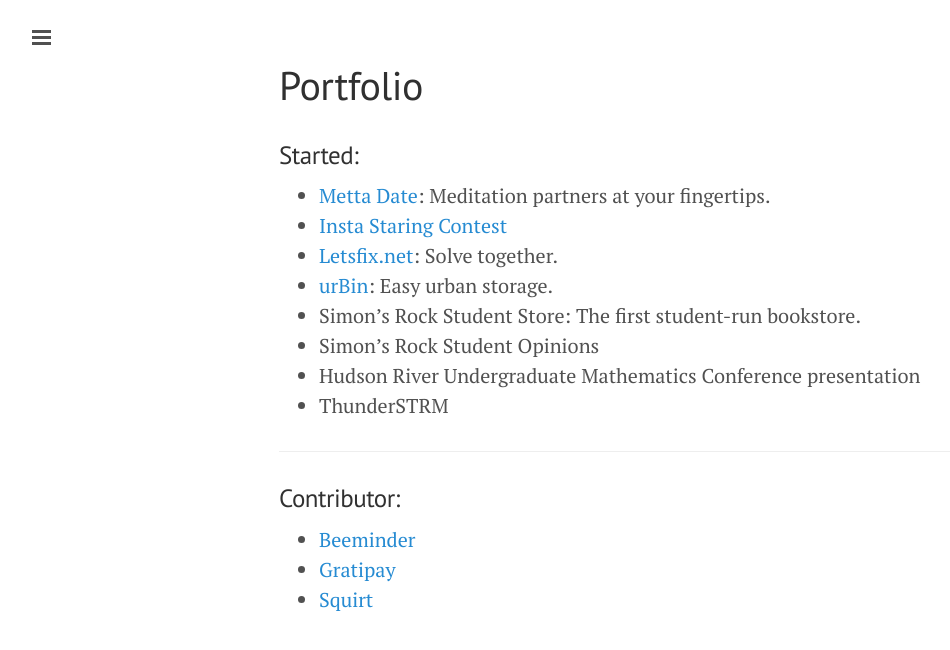
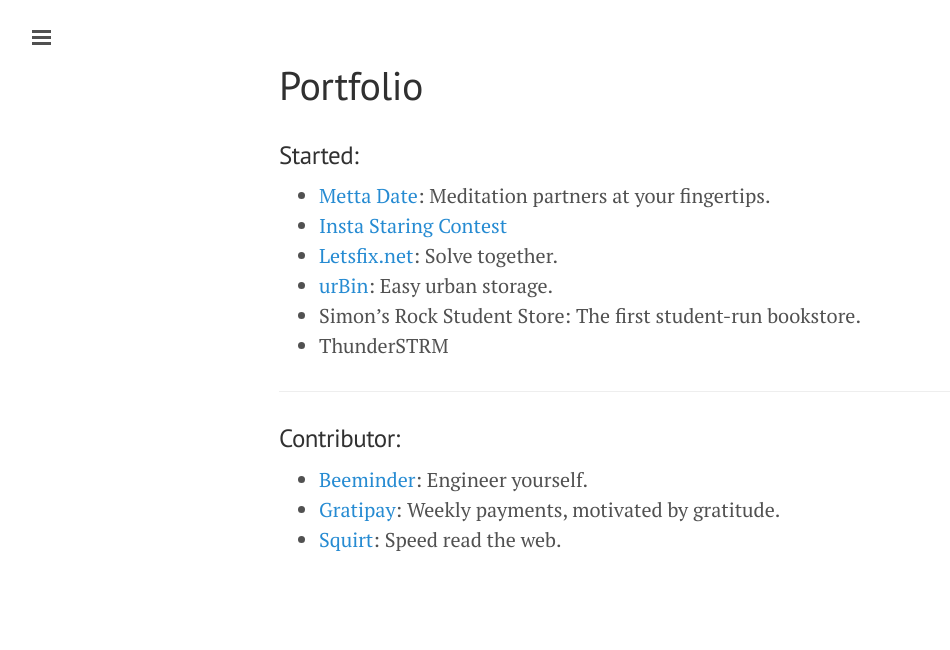
Before and after one commit to dsernst/quotes, a Jekyll site: the page built from portfolio.md, in a window 1280 px wide. Shown: the top 650 px of the page, without its empty margins (1-951 px from the left). Built offline with Jekyll 4.4.1, drawn with Linux system fonts in a browser that asks for light colours.

Commit message:
cleanup: remove smaller projects from Portfolio page

```diff
--- a/portfolio.md
+++ b/portfolio.md
@@ -10,14 +10,12 @@
 * [Letsfix.net](http://letsfix.net): Solve together.
 * [urBin](http://urbin-storage.com): Easy urban storage.
 * Simon's Rock Student Store: The first student-run bookstore.
-* Simon's Rock Student Opinions
-* Hudson River Undergraduate Mathematics Conference presentation
 * ThunderSTRM
 
 ------
 
 ### Contributor:
 
-* [Beeminder](http://beeminder.com)
-* [Gratipay](http://gratipay.com)
-* [Squirt](http://squirt.io)
+* [Beeminder](http://beeminder.com): Engineer yourself.
+* [Gratipay](http://gratipay.com): Weekly payments, motivated by gratitude.
+* [Squirt](http://squirt.io): Speed read the web.
```
